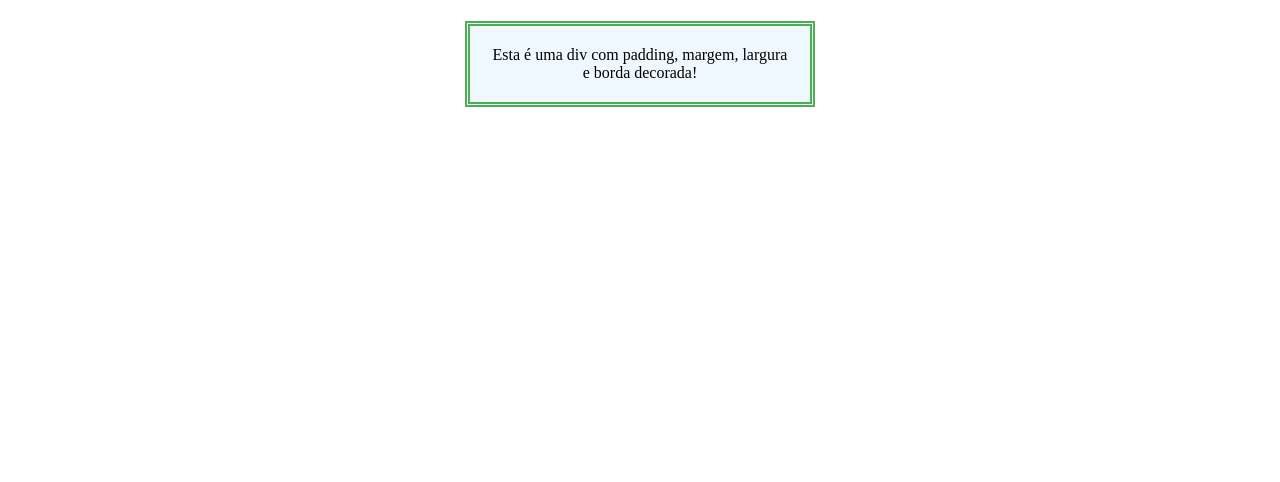
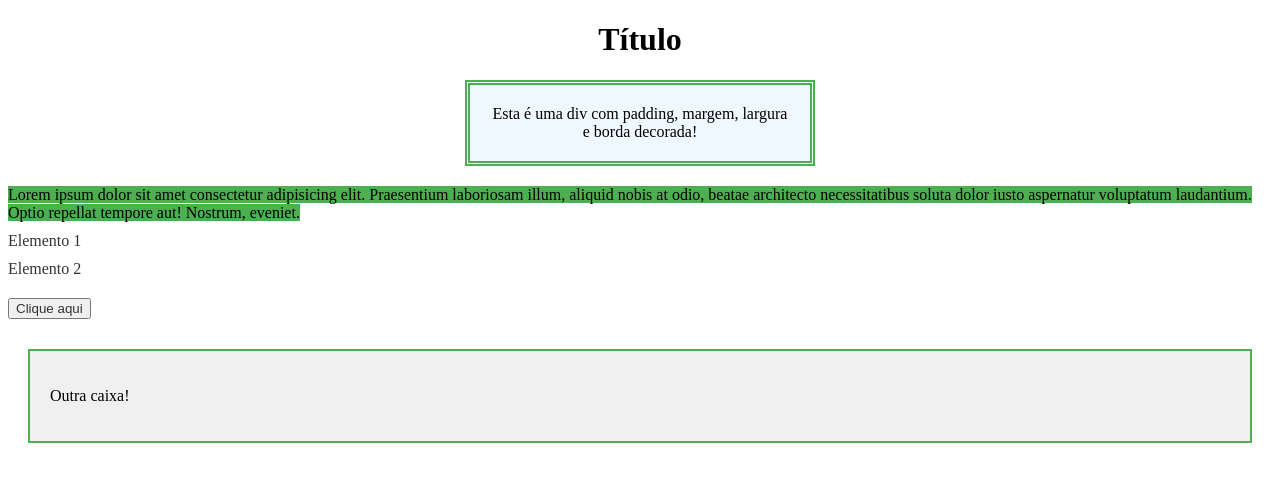
Before and after one commit to LucasDias47/Curso-HTML-CSS, a plain HTML site: page Ex separados/Ex06/index.html in a window 1280 px wide. Drawn offline with Linux system fonts and the light colour scheme.

Commit message:
mais um ex

```diff
--- a/Ex separados/Ex06/index.html
+++ b/Ex separados/Ex06/index.html
@@ -13,14 +13,47 @@
             background-color:#f0f8ff ;
             text-align: center;
         }
+
+        h1{
+            text-align: center;
+        }
+
+        span{
+            text-align: center;
+            background-color: #4CAF50;
+        }
+
+        .caixa2{
+            border: 2px solid #4CAF50;
+            padding: 20px;
+            margin: 20px;
+            background-color: #f0f0f0;
+            display: block;
+        }
+
+        .elemento{
+            margin: 10px 0;
+            color: #333;
+        }
     </style>
 </head>
 <body>
-    <h1></h1>
+    <h1>Título</h1>
 
     <div class="minha-div">
         Esta é uma div com padding, margem, largura e borda decorada!
     </div>
 
+    <span>Lorem ipsum dolor sit amet consectetur adipisicing elit. Praesentium laboriosam illum, aliquid nobis at odio, beatae architecto necessitatibus soluta dolor iusto aspernatur voluptatum laudantium. Optio repellat tempore aut! Nostrum, eveniet.
+    </span>
+
+    <div class="caixa" >
+    <p class="elemento">Elemento 1 </p>
+    <p class="elemento">Elemento 2 </p>
+    <button class="elemento">Clique aqui</button>
+    </div>
+    <div class="caixa2">
+        <p>Outra caixa!</p>
+    </div>
 </body>
 </html>
```
